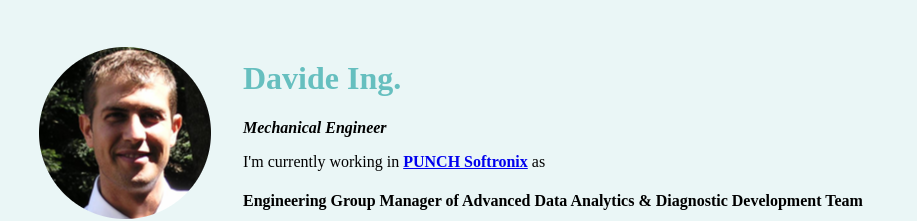
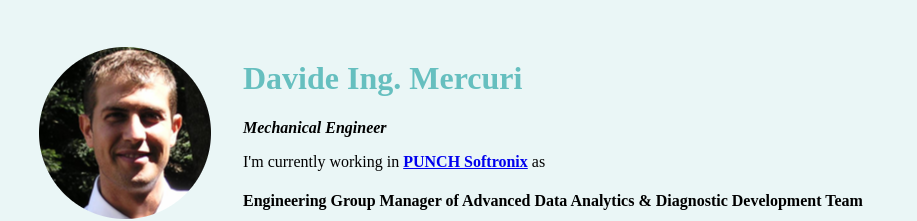
Before and after one commit to DavideMercuri74/cv, a plain HTML site: page index.html in a window 1280 px wide. Shown: the top 221 px of the page, without its empty margins (0-917 px from the left). Drawn offline with Linux system fonts and the light colour scheme.

Commit message:
Add files via upload

```diff
--- a/index.html
+++ b/index.html
@@ -15,7 +15,7 @@
                    <img src="DavideMercuri-modified.png" alt="Davide profile picture">
                 </td>
                 <td>
-                    <h1>Davide Ing. </h1>
+                    <h1>Davide Ing. Mercuri </h1>
                     <p><em><strong>Mechanical Engineer</strong></em><p/>
                     <p>I'm currently working in <strong><a href="https://www.punchsoftronix.com">PUNCH Softronix</a></strong> as</p>
                     <h4>Engineering Group Manager of Advanced Data Analytics & Diagnostic Development Team</h4>
```
